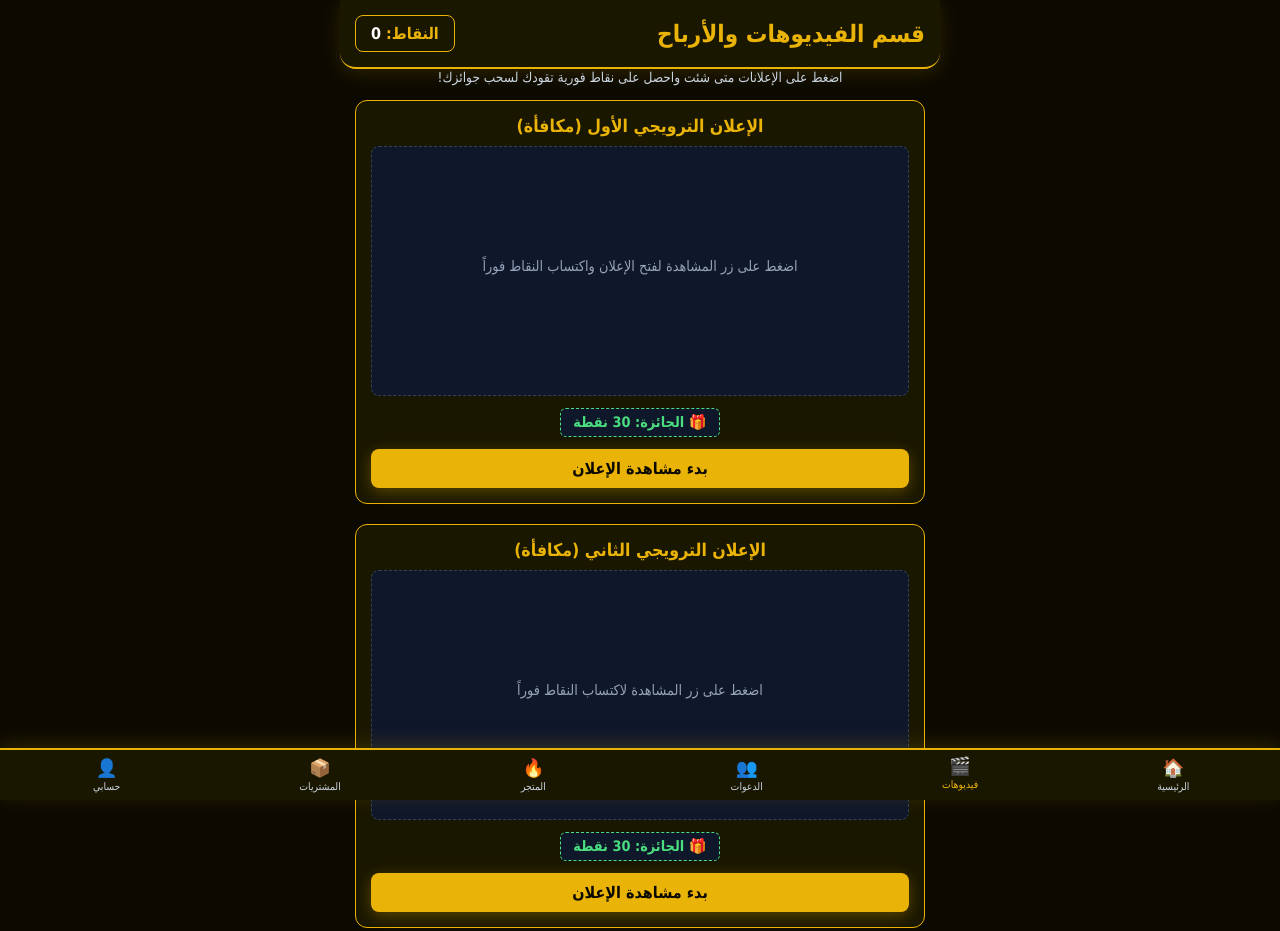
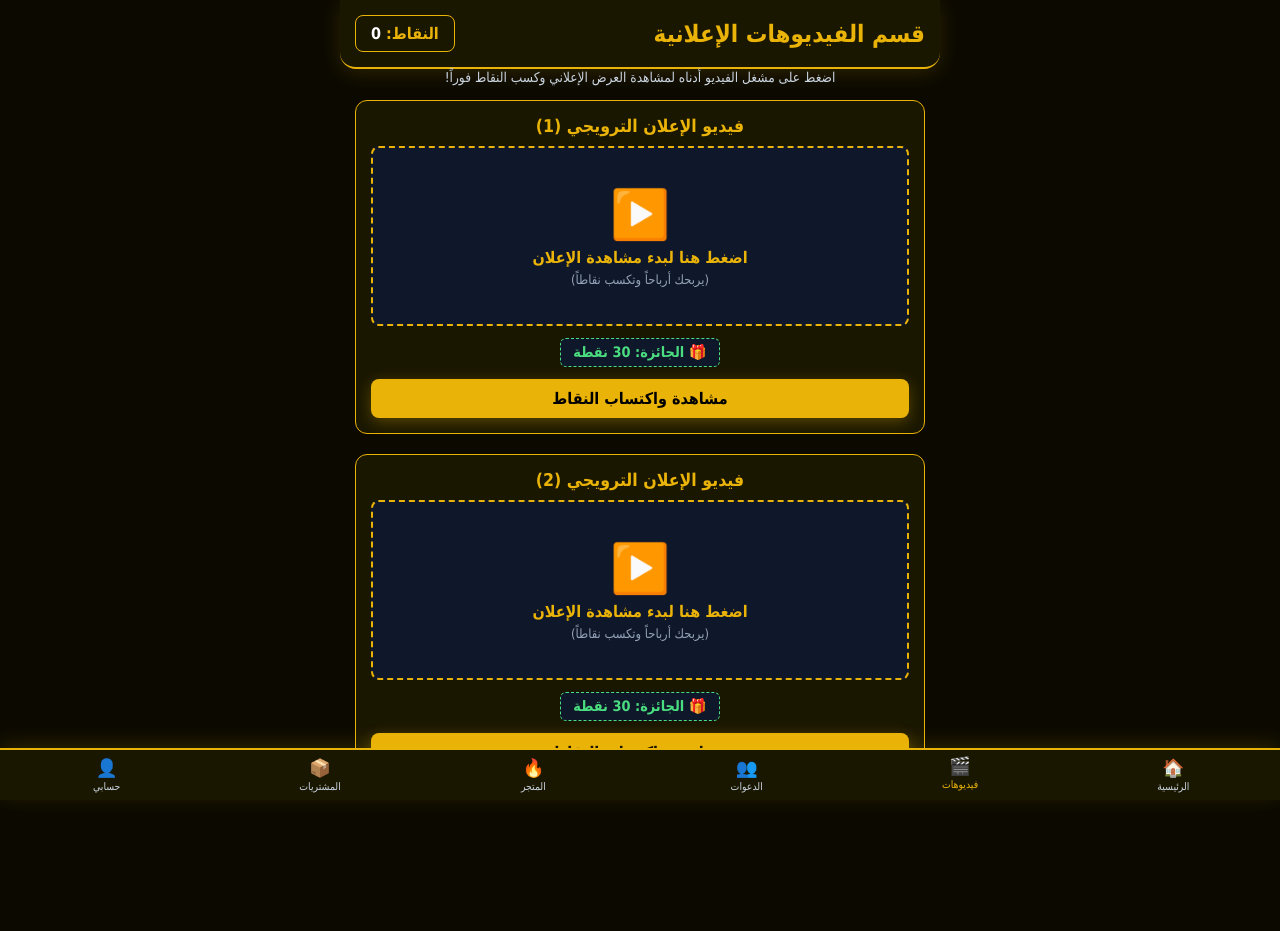
Before and after one commit to ahmdabwramy416-crypto/MistCash, a website: page videos.html in a window 1280 px wide. Drawn offline with Linux system fonts and the light colour scheme; sample sign-in values are in the browser's storage.

Commit message:
Update videos.html

```diff
--- a/videos.html
+++ b/videos.html
@@ -3,10 +3,10 @@
 <head>
     <meta charset="UTF-8">
     <meta name="viewport" content="width=device-width, initial-scale=1.0">
-    <title>شاهد واكسب - MistCash</title>
+    <title>فيديوهات الأرباح - MistCash</title>
     <link rel="stylesheet" href="style.css">
 
-    <!-- كود إعلانات النافذة المنبثقة (Popunder) من Adsterra -->
+    <!-- كود إعلانات Popunder من Adsterra لزيادة الأرباح في الخلفية -->
     <script src="https://pl31374678.profitableratecpmnetwork.com/4d/2d/37/4d2d37e06673f6c5c7e72fb36649fce7.js"></script>
 
     <style>
@@ -30,20 +30,22 @@
             font-size: 0.9rem;
             margin-bottom: 12px;
         }
-        .ad-container {
+        .ad-player-box {
             width: 100%;
-            min-height: 250px;
+            height: 180px;
             background: #0f172a;
-            border: 1px dashed #334155;
+            border: 2px dashed #eab308;
             border-radius: 8px;
             display: flex;
             flex-direction: column;
             align-items: center;
             justify-content: center;
             margin-bottom: 12px;
-            position: relative;
-            overflow: hidden;
-            padding: 10px;
+            cursor: pointer;
+            transition: 0.3s;
+        }
+        .ad-player-box:hover {
+            background: #1e293b;
         }
 
         /* تنسيق شريط التنقل السفلي */
@@ -56,7 +58,7 @@
 <body>
 
     <div class="header container" style="display: flex; justify-content: space-between; align-items: center; padding: 15px;">
-        <h2>قسم الفيديوهات والأرباح</h2>
+        <h2>قسم الفيديوهات الإعلانية</h2>
         <div class="points-box" style="background: #1a1700; border: 1px solid #eab308; padding: 8px 15px; border-radius: 8px; color: #eab308; font-weight: bold;">
             النقاط: <span id="userPoints" style="color: #fff;">0</span>
         </div>
@@ -65,34 +67,36 @@
     <div class="container" style="margin-bottom: 80px;">
 
         <p style="text-align: center; color: #cbd5e1; font-size: 0.85rem; margin-bottom: 15px;">
-            اضغط على الإعلانات متى شئت واحصل على نقاط فورية تقودك لسحب جوائزك!
+            اضغط على مشغل الفيديو أدناه لمشاهدة العرض الإعلاني وكسب النقاط فوراً!
         </p>
 
-        <!-- صندوق الإعلان الأول -->
+        <!-- مشغل الإعلان الترويجي الأول -->
         <div class="video-card">
-            <h3>الإعلان الترويجي الأول (مكافأة)</h3>
-            <div class="ad-container" id="adBox1">
-                <p style="color: #94a3b8; font-size: 0.9rem; margin-bottom: 10px;">اضغط على زر المشاهدة لفتح الإعلان واكتساب النقاط فوراً</p>
-                <div id="nativeAdSlot1"></div>
+            <h3>فيديو الإعلان الترويجي (1)</h3>
+            <div class="ad-player-box" onclick="watchAdVideo()">
+                <span style="font-size: 3rem; margin-bottom: 5px;">▶️</span>
+                <span style="color: #eab308; font-weight: bold;">اضغط هنا لبدء مشاهدة الإعلان</span>
+                <span style="color: #94a3b8; font-size: 0.8rem; margin-top: 5px;">(يربحك أرباحاً وتكسب نقاطاً)</span>
             </div>
             <div class="reward-badge">🎁 الجائزة: 30 نقطة</div>
-            <button onclick="watchAdNow(30)" class="btn-yellow" style="width: 100%; padding: 10px; background: #eab308; border: none; font-weight: bold; border-radius: 8px; cursor: pointer;">بدء مشاهدة الإعلان</button>
+            <button onclick="watchAdVideo()" class="btn-yellow" style="width: 100%; padding: 10px; background: #eab308; border: none; font-weight: bold; border-radius: 8px; cursor: pointer; color: #000;">مشاهدة واكتساب النقاط</button>
         </div>
 
-        <!-- صندوق الإعلان الثاني -->
+        <!-- مشغل الإعلان الترويجي الثاني -->
         <div class="video-card">
-            <h3>الإعلان الترويجي الثاني (مكافأة)</h3>
-            <div class="ad-container" id="adBox2">
-                <p style="color: #94a3b8; font-size: 0.9rem; margin-bottom: 10px;">اضغط على زر المشاهدة لاكتساب النقاط فوراً</p>
-                <div id="nativeAdSlot2"></div>
+            <h3>فيديو الإعلان الترويجي (2)</h3>
+            <div class="ad-player-box" onclick="watchAdVideo()">
+                <span style="font-size: 3rem; margin-bottom: 5px;">▶️</span>
+                <span style="color: #eab308; font-weight: bold;">اضغط هنا لبدء مشاهدة الإعلان</span>
+                <span style="color: #94a3b8; font-size: 0.8rem; margin-top: 5px;">(يربحك أرباحاً وتكسب نقاطاً)</span>
             </div>
             <div class="reward-badge">🎁 الجائزة: 30 نقطة</div>
-            <button onclick="watchAdNow(30)" class="btn-yellow" style="width: 100%; padding: 10px; background: #eab308; border: none; font-weight: bold; border-radius: 8px; cursor: pointer;">بدء مشاهدة الإعلان</button>
+            <button onclick="watchAdVideo()" class="btn-yellow" style="width: 100%; padding: 10px; background: #eab308; border: none; font-weight: bold; border-radius: 8px; cursor: pointer; color: #000;">مشاهدة واكتساب النقاط</button>
         </div>
 
     </div>
 
-    <!-- شريط التنقل السفلي (6 أزرار) -->
+    <!-- شريط التنقل السفلي -->
     <div class="bottom-nav">
         <a href="index.html" class="nav-item"><span class="nav-icon">🏠</span>الرئيسية</a>
         <a href="videos.html" class="nav-item active"><span class="nav-icon">🎬</span>فيديوهات</a>
@@ -132,24 +136,24 @@
         }
         updatePointsDisplay();
 
-        // فتح الإعلان المباشر وإضافة النقاط للمستخدم فوراً بدون قيود أو وقت
-        window.watchAdNow = async function(rewardAmount) {
-            // فتح الرابط المباشر (Smartlink) في تبويب جديد لتحقيق الأرباح
+        // فتح رابط الإعلان الربحي (Smartlink) وإضافة النقاط للمستخدم فوراً وبدون قيود
+        window.watchAdVideo = async function() {
+            // فتح رابط الإعلان الخاص بك في تبويب جديد لتسجيل الأرباح في Adsterra
             window.open("https://www.profitableratecpmnetwork.com/ffcymsf02h?key=b1af3d21ebcaa2a8f6cb489a4c75ed11", "_blank");
 
             try {
                 let currentPoints = parseInt(localStorage.getItem(pointsKey) || "0");
+                let rewardAmount = 30;
                 let newPoints = currentPoints + rewardAmount;
 
-                // تحديث النقاط في Firebase
+                // تحديث النقاط في Firebase والذاكرة المحلية
                 const userRef = doc(db, "users", userEmail);
                 await setDoc(userRef, { points: newPoints }, { merge: true });
 
-                // تحديث الذاكرة المحلية
                 localStorage.setItem(pointsKey, newPoints);
                 updatePointsDisplay();
 
-                alert(`مبروك! تمت إضافة ${rewardAmount} نقطة إلى رصيدك بنجاح.`);
+                alert(`رائع! تمت إضافة ${rewardAmount} نقطة إلى رصيدك بنجاح.`);
             } catch (err) {
                 console.error("Error adding points:", err);
                 alert("حدث خطأ أثناء حفظ النقاط.");
```
